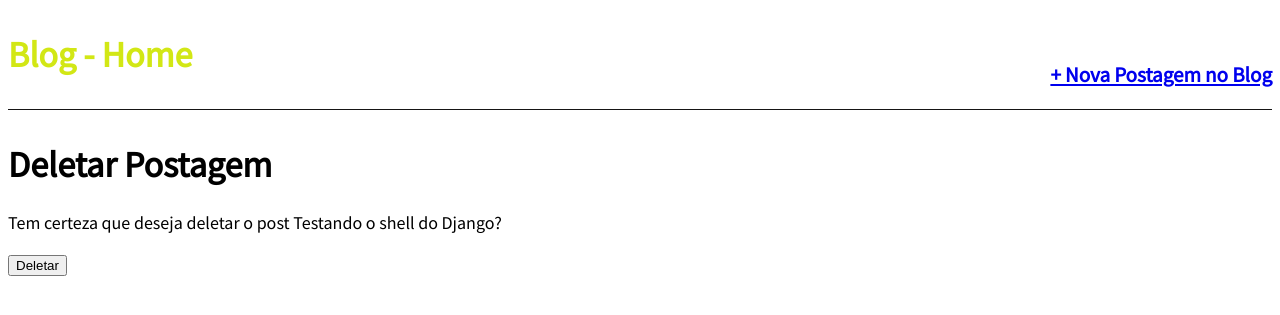
After one commit to LucasSoNeves/Site, a Django app: page /post/2/delete in a window 1280 px wide. The commit adds this page. Shown: the top 315 px of the page. Run offline with Django 4.2, Linux system fonts and the light colour scheme; data comes from the database, SQL or seed files in the repository; both versions use the stored data as it was after the commit.

Commit message:
DeleteView

```diff
--- a/blog/models.py
+++ b/blog/models.py
@@ -36,6 +36,9 @@ class Post(models.Model):
     def get_absolute_url_update(self):
         return reverse("post_edit",args={self.pk})
 
+    def get_absolute_url_delete(self):
+        return reverse("post_delete",args={self.pk})
+
 
     class Meta:
         ordering = ('publicado',)
--- /dev/null
+++ b/blog/templates/blog/post_delete.html
@@ -0,0 +1,9 @@
+{% extends 'base.html' %}
+{% block title %} Home - Deletar Postagem {% endblock title %}
+{% block content %}
+<h1>Deletar Postagem</h1>
+<form action="" method="post">{% csrf_token %}
+    <p>Tem certeza que deseja deletar o post {{post.title}}?</p>
+    <input type="submit" value="Deletar">
+</form>
+{% endblock content %}
--- a/blog/templates/blog/post_detail.html
+++ b/blog/templates/blog/post_detail.html
@@ -5,5 +5,6 @@
             <h2>{{ object.title }}</h2>
             <p> {{ object.content }} </p>
         </div>
-        <a href="{{ object.get_absolute_url_update }}">+ Editar Postagem do Blog </a>
+        <a href="{{ object.get_absolute_url_update }}">+ Editar Postagem do Blog </a><br>
+        <a href="{{ object.get_absolute_url_delete }}"> Deletar Postagem do Blog </a>
 {% endblock content %}
--- a/blog/urls.py
+++ b/blog/urls.py
@@ -9,4 +9,5 @@ urlpatterns = [
     path('post/new/', views.BlogCreateView.as_view(), name='post_new'),
     path('post/<slug:slug>/', views.BlogDetailView.as_view(), name='post_detail'),
     path('post/<int:pk>/edit', views.BlogUpdateView.as_view(), name='post_edit'),
+     path('post/<int:pk>/delete', views.BlogDeleteView.as_view(), name='post_delete'),
 ]
--- a/blog/views.py
+++ b/blog/views.py
@@ -1,8 +1,10 @@
 from dataclasses import field
+from sre_constants import SUCCESS
 from django.shortcuts import render
+from django.urls import reverse_lazy
 from django.views.generic import ListView, DetailView, UpdateView
 from . models import Post
-from django.views.generic.edit import CreateView
+from django.views.generic.edit import CreateView, DeleteView
 # Create your views here.
 
 class BlogListView(ListView):
@@ -22,3 +24,8 @@ class BlogUpdateView(UpdateView):
     model = Post
     template_name = 'blog/post_edit.html'
     fields = 'title','content'
+
+class BlogDeleteView(DeleteView):
+    model = Post
+    template_name = 'blog/post_delete.html'
+    success_url = reverse_lazy('home')
```
Also changed, not shown: db.sqlite3.
